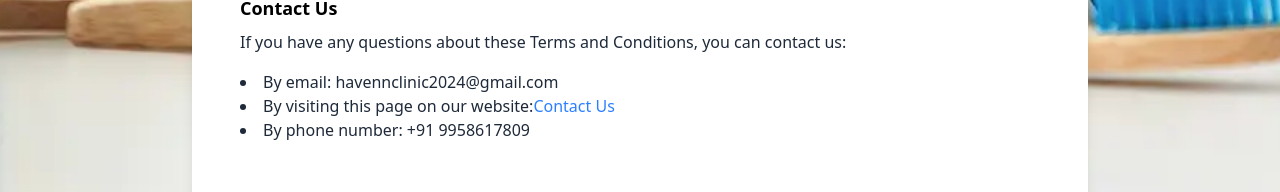
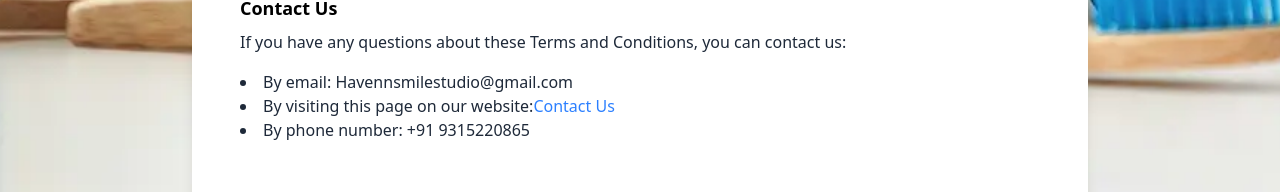
Before and after one commit to thelakshrao/Havenn-Dentel-Clinic, a React (Vite) app: page /termsandconditions in a window 1280 px wide. Shown: the part 1486-1678 px from the top of the page. Built offline with nearby package versions, Linux system fonts and the light colour scheme.

Commit message:
Describe your changes

```diff
--- a/src/components/PrivacyPolicy.jsx
+++ b/src/components/PrivacyPolicy.jsx
@@ -98,9 +98,9 @@ const PrivacyPolicy = () => {
           <h3 className="text-lg font-semibold mt-4 mb-2">Contact Us</h3>
           <p className="text-gray-800 mb-4">If you have any questions about this Privacy Policy, you can contact us:</p>
           <ul className="list-disc list-inside text-gray-800 mb-4">
-            <li>By email: havennclinic@example.com</li>
+            <li>By email: Havennsmilestudio@gmail.com</li>
             <li>By visiting this page on our website: <a href="https://havenn-dentel-clinic.vercel.app/contactus" target="_blank" rel="noopener noreferrer" className="text-blue-500 hover:underline">Contact Us</a></li>
-            <li>By phone number: +91 9958617809</li>
+            <li>By phone number: +91 9315220865</li>
           </ul>
         </div>
       </div>
--- a/src/components/TermsandConditions.jsx
+++ b/src/components/TermsandConditions.jsx
@@ -47,7 +47,7 @@ const TermsAndConditions = () => {
             <li>
               <strong>Website:</strong> refers to Havenn Clinic, accessible from{" "}
               <a
-                href="https://havennclinic.com/"
+                href="https://havenn-dentel-clinic.vercel.app"
                 target="_blank"
                 rel="noopener noreferrer"
                 className="text-blue-500 hover:underline"
@@ -95,7 +95,7 @@ const TermsAndConditions = () => {
             If you have any questions about these Terms and Conditions, you can contact us:
           </p>
           <ul className="list-disc list-inside text-gray-800 mb-4">
-            <li>By email: havennclinic2024@gmail.com</li>
+            <li>By email: Havennsmilestudio@gmail.com</li>
             <li>By visiting this page on our website:
               <a
                 href="https://havenn-dentel-clinic.vercel.app/contactus"
@@ -106,7 +106,7 @@ const TermsAndConditions = () => {
                 Contact Us
               </a>
             </li>
-            <li>By phone number: +91 9958617809</li>
+            <li>By phone number: +91 9315220865</li>
           </ul>
         </div>
       </div>
```
